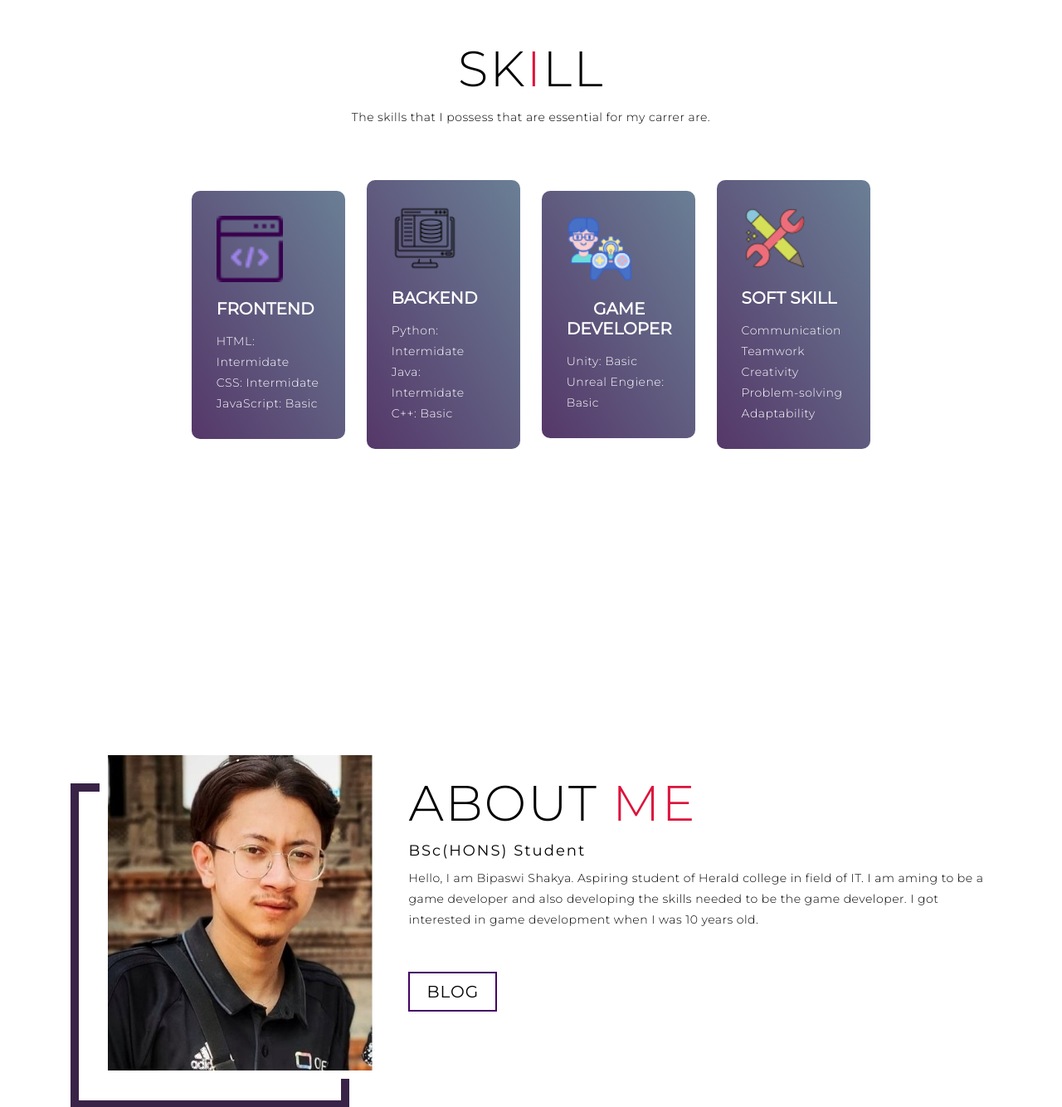
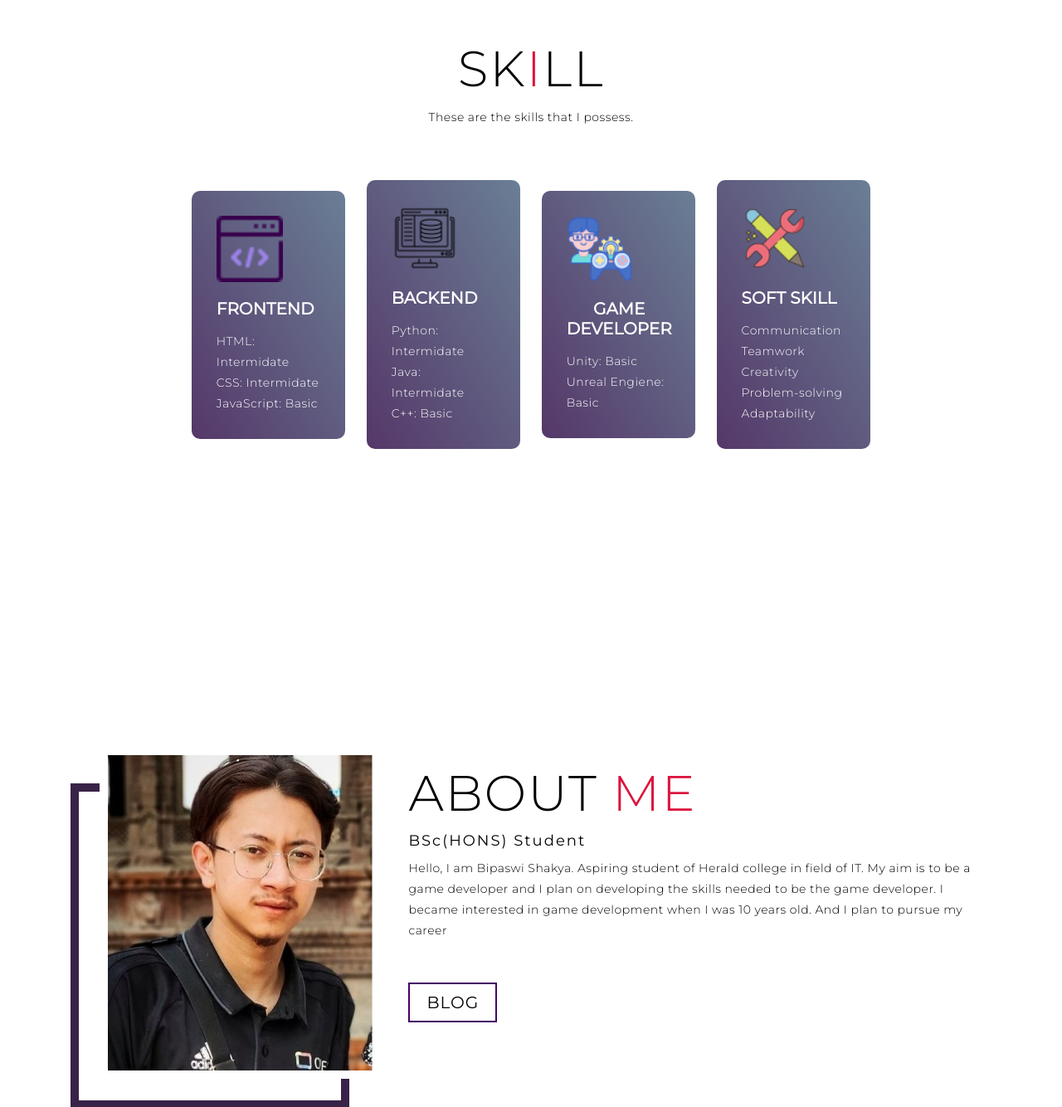
Before and after one commit to Solvedsplash/bipaswi, a plain HTML site: page Personal website/Index.html in a window 1280 px wide. Shown: the part 900-2234 px from the top of the page at 83% size. Drawn offline with Linux system fonts and the light colour scheme.

Commit message:
Update Index.html

```diff
--- a/Personal website/Index.html
+++ b/Personal website/Index.html
@@ -54,7 +54,7 @@
     <div class="services container">
       <div class="service-top">
         <h1 class="section-title">Sk<span>i</span>ll</h1>
-        <p>The skills that I possess that are essential for my carrer are.</p>
+        <p>These are the skills that I possess.</p>
       </div>
       <div class="service-bottom">
         <div class="service-item">
@@ -107,8 +107,8 @@
         <h1 class="section-title">About <span>me</span></h1>
         <h2>BSc(HONS) Student</h2>
         <p>Hello, I am Bipaswi Shakya. Aspiring student of Herald college in field of IT.
-          I am aming to be a game developer and also developing the skills needed to be the game developer.
-          I got interested in game development when I was 10 years old.
+          My aim is to be a game developer and I plan on developing the skills needed to be the game developer.
+          I became interested in game development when I was 10 years old. And I plan to pursue my career
         </p>
         <a href="https://wordpress.com/home/bipaswishakya8.wordpress.com" class="cta">Blog</a>
       </div>
```
